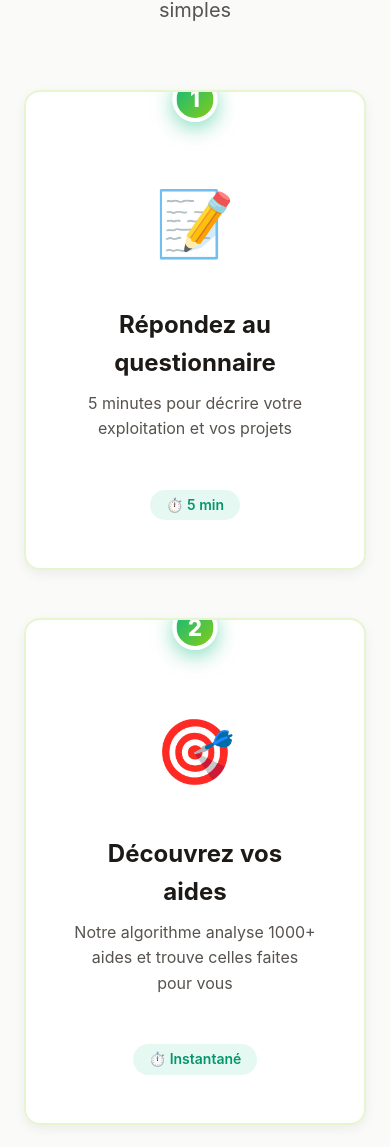
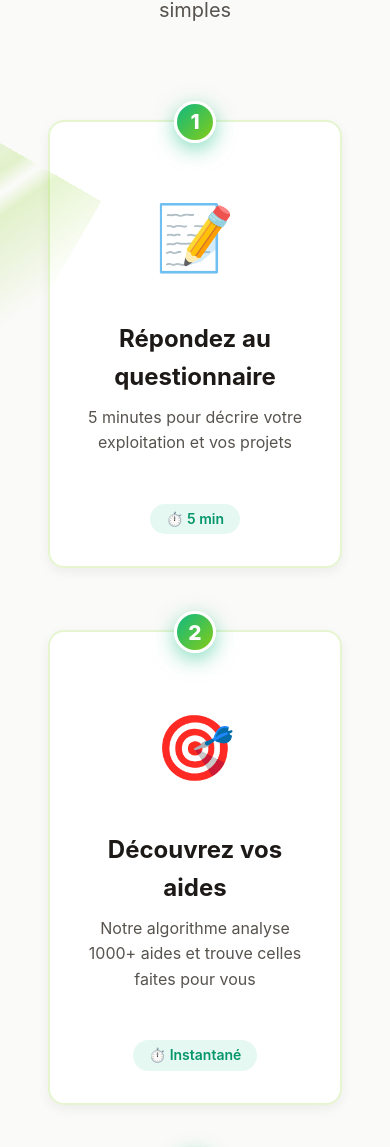
Before and after one commit to Laz0ne/agrisubv, a React (Vite) app in the folder frontend/: page / in a window 390 px wide. Shown: the part 811-1958 px from the top of the page. Built offline with nearby package versions, Linux system fonts and the light colour scheme.

Commit message:
Update App.css for final version and style adjustments

```diff
--- a/frontend/src/App.css
+++ b/frontend/src/App.css
@@ -1,4 +1,4 @@
-/* App Styles - AgriSubv V2 - VERSION FINALE CORRIGÉE */
+/* App Styles - AgriSubv V2 - VERSION FINALE COMPLÈTE */
 
 * {
   box-sizing: border-box;
@@ -13,7 +13,10 @@
   overflow-x: hidden;
 }
 
-/* BANDE VERTE ANIMÉE */
+/* ========================================
+   BANDE VERTE ANIMÉE
+   ======================================== */
+
 .app .decorative-band {
   position: fixed;
   top: 80px;
@@ -42,7 +45,7 @@
 }
 
 /* ========================================
-   HERO AVEC PHOTO - PRIORITÉ MAXIMALE
+   HERO AVEC PHOTO LOCALE - GARANTIE VISIBLE
    ======================================== */
 
 .hero {
@@ -53,30 +56,23 @@
   align-items: center;
   justify-content: center;
   padding: var(--spacing-3xl) 0;
-  /* PHOTO EN BACKGROUND DIRECT - Plus de conflit ! */
-  background-image: url('https://images.unsplash.com/photo-1625246508137-5fce4e6f0db0?w=1920&q=90') !important;
-  background-size: cover !important;
-  background-position: center 40% !important;
-  background-repeat: no-repeat !important;
+  /* Fallback couleur grise si photo ne charge pas */
+  background-color: #9ca3af;
+  /* Gradient sombre + Photo locale */
+  background-image:
+    linear-gradient(
+      180deg,
+      rgba(0, 0, 0, 0.35) 0%,
+      rgba(0, 0, 0, 0.25) 50%,
+      rgba(0, 0, 0, 0.4) 100%
+    ),
+    url('/images/hero-farmer.jpg');
+  background-size: cover;
+  background-position: center 40%;
+  background-repeat: no-repeat;
 }
 
-/* OVERLAY SOMBRE POUR LISIBILITÉ */
-.hero::after {
-  content: '';
-  position: absolute;
-  top: 0;
-  left: 0;
-  right: 0;
-  bottom: 0;
-  background: linear-gradient(
-    180deg,
-    rgba(0, 0, 0, 0.4) 0%,
-    rgba(0, 0, 0, 0.3) 50%,
-    rgba(0, 0, 0, 0.45) 100%
-  );
-  z-index: 1;
-}
-
+/* Contenu par-dessus la photo */
 .hero .container,
 .hero .hero-content,
 .hero .scroll-indicator {
@@ -113,7 +109,7 @@ section::before {
 }
 
 /* ========================================
-   CARDS - EFFET BRILLANCE RALENTI
+   CARDS - OVERFLOW VISIBLE POUR BADGES
    ======================================== */
 
 .card,
@@ -128,8 +124,10 @@ section::before {
   box-shadow: 0 4px 12px rgba(0, 0, 0, 0.06);
   transition: all 0.4s cubic-bezier(0.4, 0, 0.2, 1);
   position: relative;
-  overflow: hidden;
+  overflow: visible; /* ← IMPORTANT : Permet aux badges de dépasser */
   border-radius: 1rem;
+  margin-top: 35px; /* ← IMPORTANT : Espace pour le badge */
+  padding: var(--spacing-xl);
 }
 
 .card:hover,
@@ -162,6 +160,7 @@ section::before {
   );
   transform: translateX(-100%) translateY(-100%) rotate(30deg);
   transition: transform 1.5s cubic-bezier(0.4, 0, 0.2, 1);
+  z-index: 0;
 }
 
 .card:hover::before,
@@ -169,14 +168,24 @@ section::before {
   transform: translateX(100%) translateY(100%) rotate(30deg);
 }
 
-/* BADGES NUMÉROS - CENTRÉS EN HAUT */
+/* Contenu de la card au-dessus de l'effet brillance */
+.card > *,
+.step-card > * {
+  position: relative;
+  z-index: 1;
+}
+
+/* ========================================
+   BADGES NUMÉROS - BIEN VISIBLES
+   ======================================== */
+
 .step-number {
   position: absolute;
-  top: -20px;
+  top: -28px; /* ← SORTI DE LA CARD */
   left: 50%;
   transform: translateX(-50%);
-  width: 55px;
-  height: 55px;
+  width: 56px;
+  height: 56px;
   background: linear-gradient(135deg, #10b981 0%, #84cc16 100%);
   border-radius: 50%;
   display: flex;
@@ -186,7 +195,7 @@ section::before {
   font-weight: 800;
   color: white;
   box-shadow: 0 6px 20px rgba(16, 185, 129, 0.5);
-  z-index: 10;
+  z-index: 10; /* ← BIEN AU-DESSUS */
   border: 4px solid white;
   transition: transform 0.3s ease;
 }
@@ -381,6 +390,19 @@ html {
 }
 
 /* ========================================
+   CONTENEURS DE GRILLES DE CARDS
+   ======================================== */
+
+.steps-grid,
+.cards-grid {
+  display: grid;
+  grid-template-columns: repeat(auto-fit, minmax(300px, 1fr));
+  gap: var(--spacing-2xl);
+  margin-top: 50px; /* ← Espace pour les badges */
+  padding: 0 var(--spacing-lg);
+}
+
+/* ========================================
    RESPONSIVE
    ======================================== */
 
@@ -392,14 +414,15 @@ html {
 
   .hero {
     min-height: 60vh;
-    background-position: center 35% !important;
+    background-position: center 35%;
   }
 
   .step-number {
-    width: 45px;
-    height: 45px;
-    font-size: 1.4rem;
-    top: -15px;
+    width: 48px;
+    height: 48px;
+    font-size: 1.5rem;
+    top: -24px;
+    border: 3px solid white;
   }
 
   .btn-primary,
@@ -412,4 +435,25 @@ html {
     padding: 1rem 2rem;
     font-size: 1.1rem;
   }
+
+  .card,
+  .step-card {
+    margin-top: 30px;
+  }
+
+  .steps-grid,
+  .cards-grid {
+    grid-template-columns: 1fr;
+    gap: var(--spacing-xl);
+    margin-top: 40px;
+  }
 }
+
+@media (max-width: 480px) {
+  .step-number {
+    width: 42px;
+    height: 42px;
+    font-size: 1.3rem;
+    top: -21px;
+  }
+}
```
